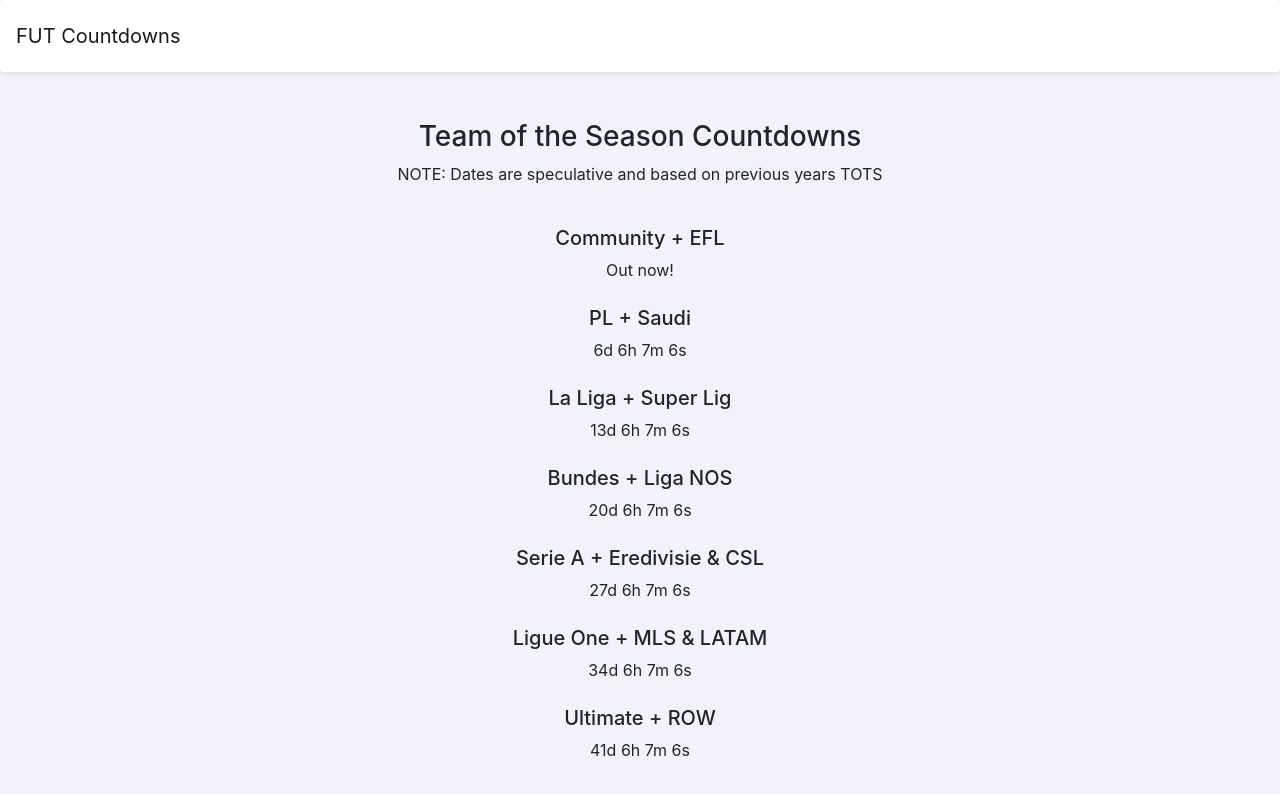
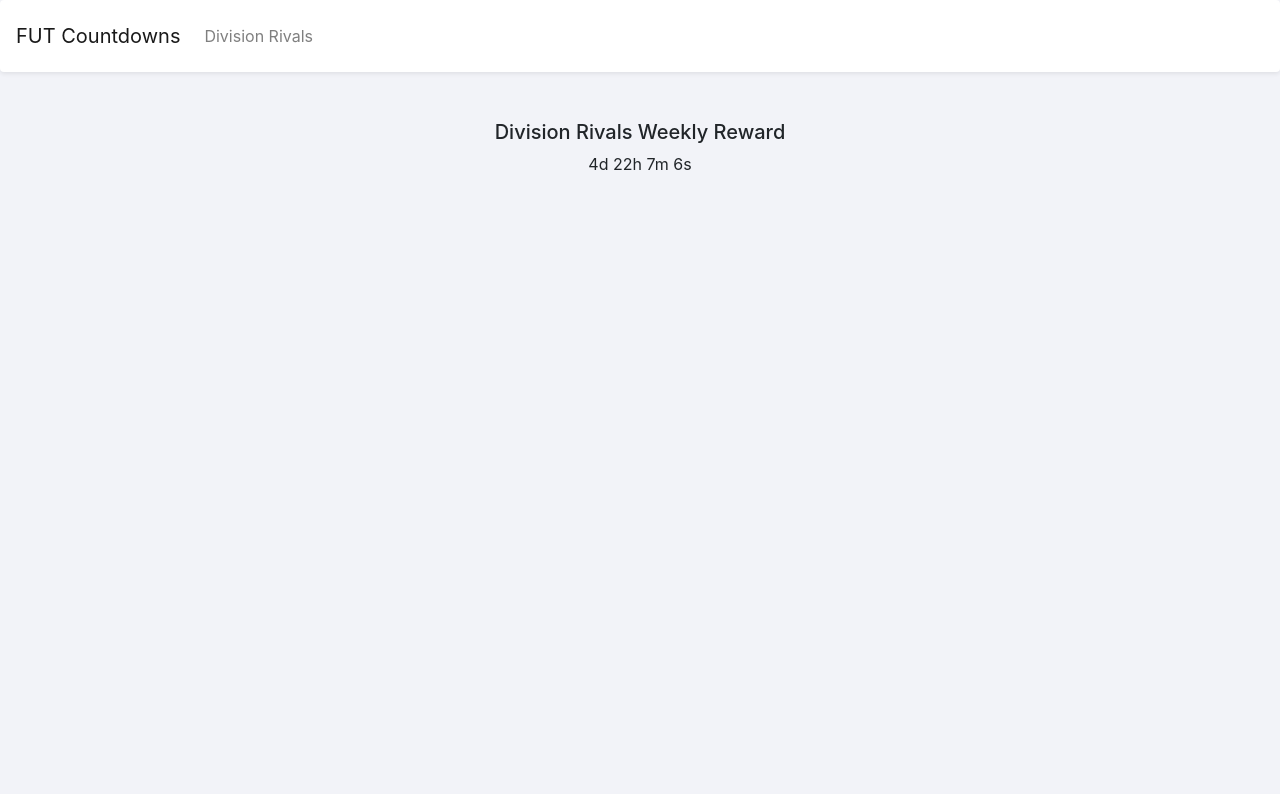
Before and after one commit to LouisWhite15/fut-countdowns, a React (Create React App) app: page /division-rivals in a window 1280 px wide. Shown: the top 794 px of the page. Built offline with nearby package versions, Linux system fonts and the light colour scheme.

Commit message:
feat: added division rivals tab which counts down to the next division rivals reward

```diff
--- a/package.json
+++ b/package.json
@@ -11,11 +11,13 @@
     "@types/react": "^17.0.2",
     "@types/react-dom": "^17.0.1",
     "bootstrap": "^4.6.0",
+    "cron-parser": "^3.5.0",
     "luxon": "^1.26.0",
     "normalize.css": "^8.0.1",
     "react": "^17.0.1",
     "react-dom": "^17.0.1",
     "react-icons": "^4.2.0",
+    "react-router-dom": "^5.2.0",
     "react-scripts": "4.0.3",
     "reactstrap": "^8.9.0",
     "sass": "^1.32.11",
@@ -47,6 +49,7 @@
     ]
   },
   "devDependencies": {
-    "@types/luxon": "^1.26.4"
+    "@types/luxon": "^1.26.4",
+    "@types/react-router-dom": "^5.1.7"
   }
 }
--- a/public/index.html
+++ b/public/index.html
@@ -5,6 +5,7 @@
     <link rel="icon" href="%PUBLIC_URL%/favicon.ico" />
     <meta name="viewport" content="width=device-width, initial-scale=1" />
     <meta name="theme-color" content="#000000" />
+    <base href="%PUBLIC_URL%/" />
     <meta
       name="description"
       content="Web site created using create-react-app"
--- a/src/components/App.tsx
+++ b/src/components/App.tsx
@@ -1,8 +1,9 @@
-import Countdown from './countdown';
+import React from 'react';
 import Header from './layout/header';
 import Footer from './layout/footer';
-import { Row } from 'reactstrap';
-import * as countdownHelper from '../helpers/countdown-helper';
+import Index from '.';
+import { Route, Switch } from 'react-router-dom';
+import DivisionRivals from './divison-rivals';
 
 function App() {
   return (
@@ -11,41 +12,10 @@
           <Header
             brandText='FUT Countdowns'
           />
-          <Row className='justify-content-center'>
-            <h3>Team of the Season Countdowns</h3>
-          </Row>
-          <Row className='justify-content-center'>
-            <p>NOTE: Dates are speculative and based on previous years TOTS</p>
-          </Row>
-          <br />
-          <Countdown
-            countdownTo={countdownHelper.getCommunityDate()}
-            title='Community + EFL' />
-          <br />
-          <Countdown
-            countdownTo={countdownHelper.getPremierLeagueDate()}
-            title='PL + Saudi' />
-          <br />
-          <Countdown
-            countdownTo={countdownHelper.getLaLigaDate()}
-            title='La Liga + Super Lig' />
-          <br />
-          <Countdown
-            countdownTo={countdownHelper.getBundesDate()}
-            title='Bundes + Liga NOS' />
-          <br />
-          <Countdown
-            countdownTo={countdownHelper.getSerieADate()}
-            title='Serie A + Eredivisie &amp; CSL' />
-          <br />
-          <Countdown
-            countdownTo={countdownHelper.getLigueOneDate()}
-            title='Ligue One + MLS &amp; LATAM' />
-          <br />
-          <Countdown
-            countdownTo={countdownHelper.getUltimateDate()}
-            title='Ultimate + ROW' />
-          <br />
+          <Switch>
+            <Route path='/' component={Index} exact />
+            <Route path='/division-rivals' component={DivisionRivals} />
+          </Switch>
           <Footer />
         </div>
     </div>
--- /dev/null
+++ b/src/components/divison-rivals.tsx
@@ -0,0 +1,16 @@
+import React from "react";
+import Countdown from "./shared/countdown";
+import * as countdownHelper from "../helpers/countdown-helper";
+
+function DivisionRivals() {
+  return (
+    <div>
+      <Countdown
+        countdownTo={countdownHelper.getNextDivisionRivalsDate()}
+        title='Division Rivals Weekly Reward'
+      />
+    </div>
+  )
+}
+
+export default DivisionRivals;
--- /dev/null
+++ b/src/components/index.tsx
@@ -0,0 +1,49 @@
+import React from "react";
+import { Container, Row } from "reactstrap";
+import Countdown from "./shared/countdown";
+import * as countdownHelper from "../helpers/countdown-helper";
+
+function Index() {
+  return (
+    <div>
+      <Container>
+        <Row className='justify-content-center'>
+          <h3>Team of the Season Countdowns</h3>
+        </Row>
+        <Row className='justify-content-center'>
+          <p>NOTE: Dates are speculative and based on previous years TOTS</p>
+        </Row>
+        <br />
+        <Countdown
+          countdownTo={countdownHelper.getCommunityDate()}
+          title='Community + EFL' />
+        <br />
+        <Countdown
+          countdownTo={countdownHelper.getPremierLeagueDate()}
+          title='PL + Saudi' />
+        <br />
+        <Countdown
+          countdownTo={countdownHelper.getLaLigaDate()}
+          title='La Liga + Super Lig' />
+        <br />
+        <Countdown
+          countdownTo={countdownHelper.getBundesDate()}
+          title='Bundes + Liga NOS' />
+        <br />
+        <Countdown
+          countdownTo={countdownHelper.getSerieADate()}
+          title='Serie A + Eredivisie &amp; CSL' />
+        <br />
+        <Countdown
+          countdownTo={countdownHelper.getLigueOneDate()}
+          title='Ligue One + MLS &amp; LATAM' />
+        <br />
+        <Countdown
+          countdownTo={countdownHelper.getUltimateDate()}
+          title='Ultimate + ROW' />
+      </Container>
+    </div>
+  )
+}
+
+export default Index;
--- a/src/components/layout/header.tsx
+++ b/src/components/layout/header.tsx
@@ -1,5 +1,5 @@
-import React from "react";
-import { Navbar, NavbarBrand } from "reactstrap";
+import React, { useState } from "react";
+import { Collapse, Nav, Navbar, NavbarBrand, NavbarToggler, NavItem, NavLink } from "reactstrap";
 
 interface NavBarProps {
   brandText: string
@@ -7,10 +7,23 @@
 
 const Header: React.FC<NavBarProps> = ({ brandText }) => {
 
+  const [isOpen, setIsOpen] = useState(false);
+  const toggle = () => setIsOpen(!isOpen);
+
   return (
-    <Navbar color="light" light className="navbar shadow-sm p-3 mb-5 bg-white rounded" expand="md">
-      <NavbarBrand>{brandText}</NavbarBrand>
-    </Navbar>
+    <div>
+      <Navbar color="light" light className="navbar shadow-sm p-3 mb-5 bg-white rounded" expand="md">
+        <NavbarBrand href="/">{brandText}</NavbarBrand>
+        <NavbarToggler onClick={toggle} />
+        <Collapse isOpen={isOpen} navbar>
+          <Nav className="mr-auto" navbar>
+            <NavItem>
+              <NavLink href="/division-rivals">Division Rivals</NavLink>
+            </NavItem>
+          </Nav>
+        </Collapse>
+      </Navbar>
+    </div>
   )
 }
 
--- a/src/components/countdown.tsx
+++ b/src/components/shared/countdown.tsx
@@ -7,7 +7,7 @@
   title: string
 };
 
-const Countdown = ({ countdownTo, title }: CountdownProps) => {
+const Countdown: React.FC<CountdownProps> = ({ countdownTo, title }) => {
 
   const [countdownDate] = useState(countdownTo);
   const [state, setState] = useState({
--- a/src/helpers/countdown-helper.tsx
+++ b/src/helpers/countdown-helper.tsx
@@ -1,4 +1,5 @@
 import { DateTime } from "luxon";
+import parser from "cron-parser";
 
 export const getCommunityDate = () => {
   return DateTime.utc(2021, 4, 23, 17, 0, 0);
@@ -27,3 +28,15 @@
 export const getUltimateDate = () => {
   return DateTime.utc(2021, 6, 4, 17, 0, 0);
 }
+
+export const getNextDivisionRivalsDate = () => {
+
+  var options = {
+    utc: true,
+    tz: 'utc'
+  };
+
+  var interval = parser.parseExpression('0 9 * * Thu', options);
+
+  return DateTime.fromJSDate(interval.next().toDate());
+}
--- a/src/index.tsx
+++ b/src/index.tsx
@@ -3,10 +3,17 @@
 import './index.scss';
 import App from './components/App';
 import reportWebVitals from './reportWebVitals';
+import { BrowserRouter, Route, Switch } from 'react-router-dom';
+
+const baseUrl = document.getElementsByTagName('base')[0].getAttribute('href');
 
 ReactDOM.render(
   <React.StrictMode>
-    <App />
+    <BrowserRouter basename={baseUrl || undefined}>
+      <Switch>
+        <Route path='/' component={App} />
+      </Switch>
+    </BrowserRouter>
   </React.StrictMode>,
   document.getElementById('root')
 );
```
Also changed, not shown: 2 other files (tests, documents, lock files or other folders).
